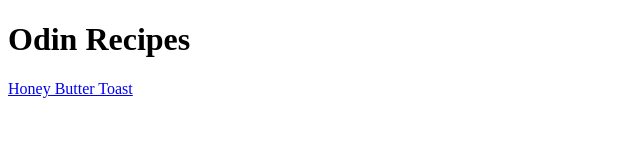
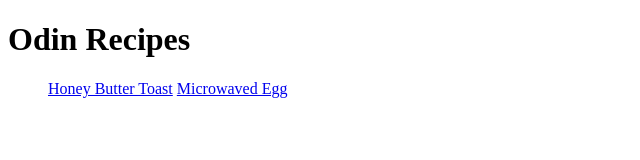
Before and after one commit to AwfullyCloudy/odin-recipes, a plain HTML site: page index.html in a window 1280 px wide. Shown: the whole page, without its empty margins (0-640 px from the left). Drawn offline with Linux system fonts and the light colour scheme.

Commit message:
Changed index.html links to unordered list

```diff
--- a/index.html
+++ b/index.html
@@ -6,6 +6,13 @@
     </head>
     <body>
         <h1>Odin Recipes</h1>
-        <a href="recpies/hbtoast.html">Honey Butter Toast</a>
+        <ul>
+            <ls>
+                <a href="recpies/hbtoast.html">Honey Butter Toast</a>
+            </ls>
+            <ls>
+                <a href="recpies/micegg.html">Microwaved Egg</a>
+            </ls>
+        </ul>
     </body>
 </html>
```
